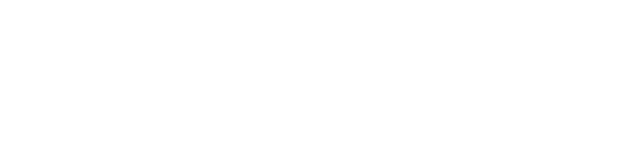
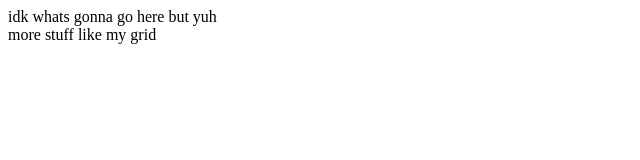
Before and after one commit to jazlibethucf/MajorAssignment3, a plain HTML site: page index.html in a window 1280 px wide. Shown: the whole page, without its empty margins (0-640 px from the left). Drawn offline with nearby package versions, Linux system fonts and the light colour scheme; files that its build step writes are made by us from their sources.

Commit message:
creating structure

```diff
--- a/index.html
+++ b/index.html
@@ -6,3 +6,11 @@
     <link rel="stylesheet" href="main.css">
     <title>Major Assignment 3</title>
 </head>
+
+<header>
+    idk whats gonna go here but yuh
+</header>
+
+<body>
+    more stuff like my grid
+</body>
```
